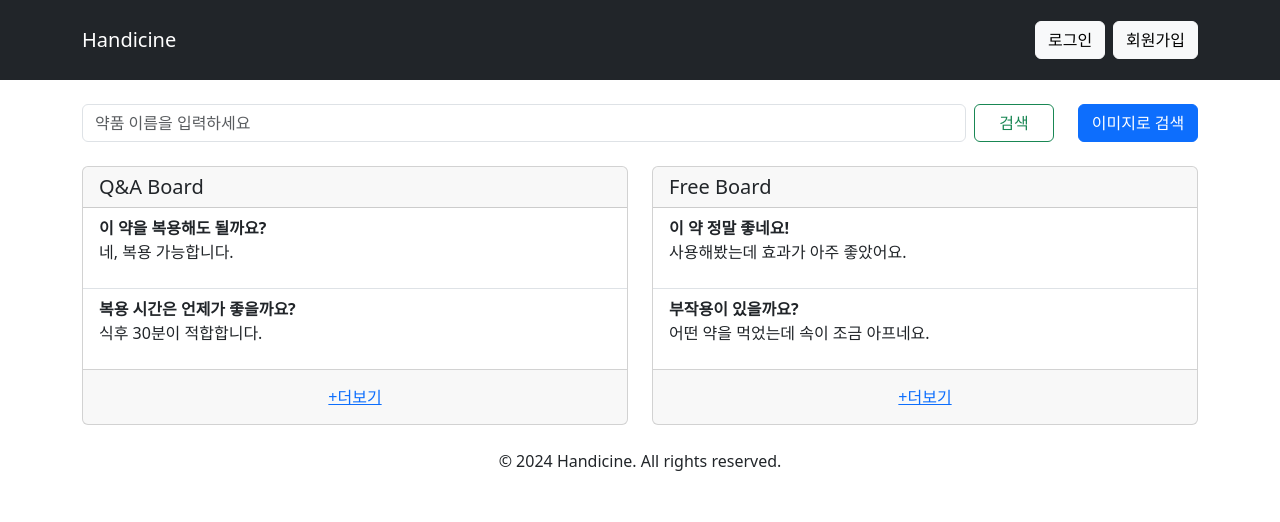
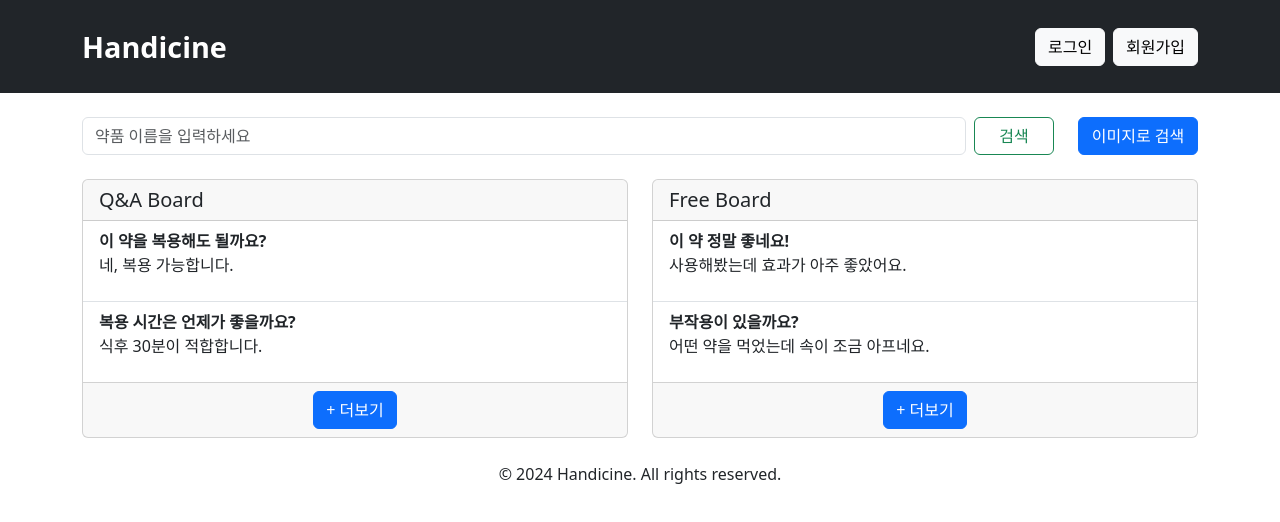
Before and after one commit to ghpark7/HandicineFE, a React (Create React App) app in the folder handicine/: page / in a window 1280 px wide. Shown: the top 522 px of the page. Built offline with nearby package versions, Linux system fonts and the light colour scheme.

Commit message:
update: board
게시판 이름을 눌러도 페이지로 넘어가도록 수정

```diff
--- a/handicine/src/components/FreeBoard.js
+++ b/handicine/src/components/FreeBoard.js
@@ -15,7 +15,9 @@ function FreeBoard() {
 
   return (
     <Card>
-      <Card.Header as="h5">Free Board</Card.Header>
+      <Card.Header as="h5" style={{ cursor: 'pointer' }} onClick={() => navigate('/free-board')}>
+        Free Board
+      </Card.Header>
       <ListGroup variant="flush">
         {recentPosts.map((post) => (
           <ListGroup.Item key={post.id}>
@@ -25,8 +27,8 @@ function FreeBoard() {
         ))}
       </ListGroup>
       <Card.Footer className="text-center">
-        <Button variant="link" onClick={() => navigate('/free-board')}>
-          +더보기
+        <Button variant="primary" onClick={() => navigate('/free-board')}>
+          + 더보기
         </Button>
       </Card.Footer>
     </Card>
--- a/handicine/src/components/Header.js
+++ b/handicine/src/components/Header.js
@@ -5,7 +5,12 @@ function Header() {
   return (
     <Navbar bg="dark" variant="dark" expand="lg" style={{ padding: '20px 10px' }}>
       <Container>
-        <Navbar.Brand href="#home">Handicine</Navbar.Brand>
+        <Navbar.Brand
+          href="#home"
+          style={{ fontWeight: 'bold', fontSize: '1.8rem' }}
+        >
+          Handicine
+        </Navbar.Brand>
         <Navbar.Toggle aria-controls="basic-navbar-nav" />
         <Navbar.Collapse id="basic-navbar-nav">
           <Nav className="ms-auto">
--- a/handicine/src/components/QAExpertBoard.js
+++ b/handicine/src/components/QAExpertBoard.js
@@ -15,7 +15,9 @@ function QAExpertBoard() {
 
   return (
     <Card>
-      <Card.Header as="h5">Q&A Board</Card.Header>
+      <Card.Header as="h5" style={{ cursor: 'pointer' }} onClick={() => navigate('/qa-board')}>
+        Q&A Board
+      </Card.Header>
       <ListGroup variant="flush">
         {recentQuestions.map((item) => (
           <ListGroup.Item key={item.id}>
@@ -25,8 +27,8 @@ function QAExpertBoard() {
         ))}
       </ListGroup>
       <Card.Footer className="text-center">
-        <Button variant="link" onClick={() => navigate('/qa-board')}>
-          +더보기
+        <Button variant="primary" onClick={() => navigate('/qa-board')}>
+          + 더보기
         </Button>
       </Card.Footer>
     </Card>
```
